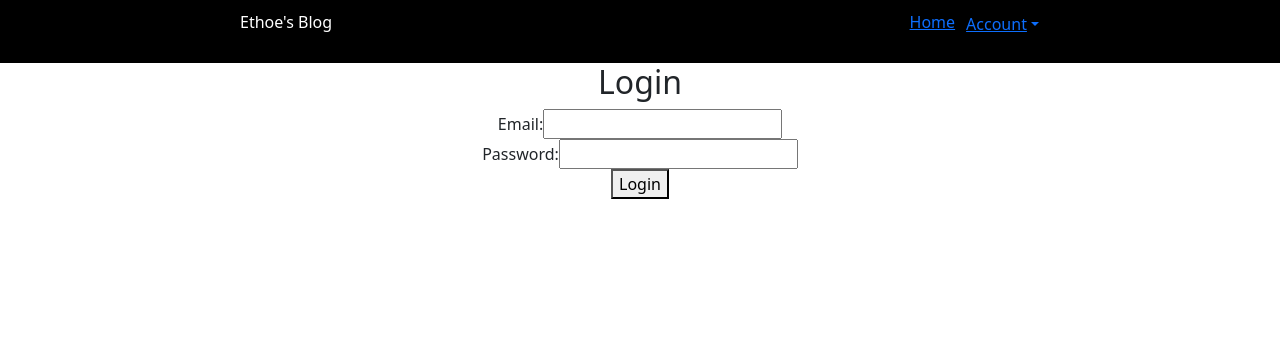
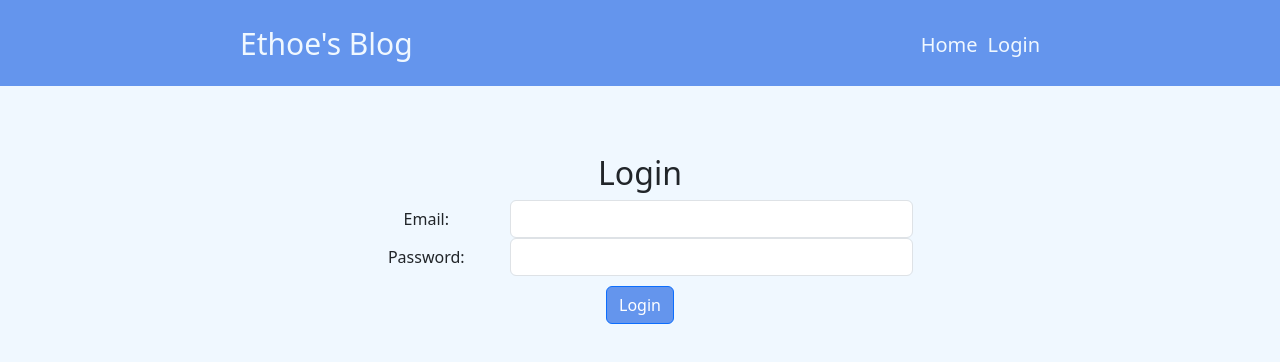
Before and after one commit to Ethoe/litesite, a React (Create React App) app in the folder web/app/: page /login in a window 1280 px wide. Shown: the top 362 px of the page. Built offline with nearby package versions, Linux system fonts and the light colour scheme.

Commit message:
Change some base colors

```diff
--- a/web/app/src/App.css
+++ b/web/app/src/App.css
@@ -1,4 +1,12 @@
+main {
+  flex: 1;
+}
+
 .App {
+  display: flex;
+  flex-direction: column;
+  min-height: 100vh;
+  background-color: aliceblue;
   text-align: center;
 }
 
@@ -14,18 +22,18 @@
 }
 
 .App-header {
-  background-color: #282c34;
+  background-color: #434a57;
   min-height: 100vh;
   display: flex;
   flex-direction: column;
   align-items: center;
   justify-content: center;
   font-size: calc(10px + 2vmin);
-  color: white;
+  color: aliceblue;
 }
 
 .App-link {
-  color: #61dafb;
+  color: cornflowerblue;
 }
 
 @keyframes App-logo-spin {
--- a/web/app/src/components/common/Login.js
+++ b/web/app/src/components/common/Login.js
@@ -1,5 +1,6 @@
 import React, { useState, useEffect } from 'react';
-import apiClient from "./../../services/apiClient"
+import apiClient from './../../services/apiClient';
+import { Container, Row, Col, Form, Button, Alert } from 'react-bootstrap';
 
 function Login() {
     const [email, setEmail] = useState('');
@@ -28,7 +29,8 @@ function Login() {
         event.preventDefault();
 
         // Send login request to the backend
-        apiClient.post('/login', { email, password })
+        apiClient
+            .post('/login', { email, password })
             .then((response) => response.json())
             .then((data) => {
                 // Handle login response
@@ -46,21 +48,31 @@ function Login() {
     };
 
     return (
-        <div>
-            <h2>Login</h2>
-            <form onSubmit={handleSubmit}>
-                <div>
-                    <label>Email:</label>
-                    <input type="email" value={email} onChange={handleEmailChange} />
-                </div>
-                <div>
-                    <label>Password:</label>
-                    <input type="password" value={password} onChange={handlePasswordChange} />
-                </div>
-                <button type="submit">Login</button>
-                {error && <p>{error}</p>}
-            </form>
-        </div>
+        <Container>
+            <Row className="justify-content-center mt-5">
+                <Col xs={12} md={6}>
+                    <h2>Login</h2>
+                    <Form onSubmit={handleSubmit}>
+                        <Form.Group as={Row}>
+                            <Form.Label column sm="3">Email:</Form.Label>
+                            <Col sm="9">
+                                <Form.Control type="email" value={email} onChange={handleEmailChange} />
+                            </Col>
+                        </Form.Group>
+                        <Form.Group as={Row}>
+                            <Form.Label column sm="3">Password:</Form.Label>
+                            <Col sm="9">
+                                <Form.Control type="password" value={password} onChange={handlePasswordChange} />
+                            </Col>
+                        </Form.Group>
+                        <Button type="submit" style={{ backgroundColor: 'cornflowerblue', marginTop: '10px' }}>
+                            Login
+                        </Button>
+                    </Form>
+                    {error && <Alert variant="danger" className="mt-3">{error}</Alert>}
+                </Col>
+            </Row>
+        </Container>
     );
 }
 
--- a/web/app/src/components/common/NavigationBar.js
+++ b/web/app/src/components/common/NavigationBar.js
@@ -1,28 +1,23 @@
-import React, { useState, createContext, useContext } from 'react';
+import React from 'react';
 import { Link, NavLink } from 'react-router-dom';
-import { Dropdown } from 'react-bootstrap';
-
-const DropdownContext = createContext();
 
 const NavigationBar = () => {
-    const [isOpen, setIsOpen] = useState(false);
-
     return (
-        <nav style={{ backgroundColor: 'black', color: 'white', padding: '10px' }}>
-            <div style={{ display: 'flex', justifyContent: 'space-between', maxWidth: '800px', margin: '0 auto' }}>
-                <Link to="/" style={{ color: 'white', textDecoration: 'none' }}>
+        <nav style={{ backgroundColor: 'cornflowerblue', color: 'aliceblue', padding: '10px', marginBottom: '20px' }}>
+            <div style={{ display: 'flex', justifyContent: 'space-between', maxWidth: '800px', margin: '0 auto', alignItems: 'center' }}>
+                <Link to="/" style={{ color: 'aliceblue', textDecoration: 'none', fontSize: '30px' }}>
                     Ethoe's Blog
                 </Link>
-                <ul style={{ display: 'flex', listStyle: 'none', gap: '10px', justifyContent: 'center' }}>
+                <ul style={{ display: 'flex', listStyle: 'none', gap: '10px', marginTop: 'revert', fontSize: '20px' }}>
                     <li>
-                        <NavLink exact to="/" activeStyle={{ fontWeight: 'bold' }}>
+                        <NavLink exact to="/" style={{ color: 'aliceblue', textDecoration: 'none' }} activeStyle={{ fontWeight: 'bold' }}>
                             Home
                         </NavLink>
                     </li>
                     <li>
-                        <DropdownContext.Provider value={{ isOpen, setIsOpen }}>
-                            <DropdownComponent />
-                        </DropdownContext.Provider>
+                        <NavLink exact to="/login" style={{ color: 'aliceblue', textDecoration: 'none' }} activeStyle={{ fontWeight: 'bold' }}>
+                            Login
+                        </NavLink>
                     </li>
                 </ul>
             </div>
@@ -30,26 +25,4 @@ const NavigationBar = () => {
     );
 };
 
-const DropdownComponent = () => {
-    const { isOpen, setIsOpen } = useContext(DropdownContext);
-
-    const toggleDropdown = () => {
-        setIsOpen(!isOpen);
-    };
-
-    return (
-        <Dropdown>
-            <Dropdown.Toggle variant="link" id="account-dropdown" onClick={toggleDropdown} style={{ padding: 0, margin: 0 }}>
-                Account
-            </Dropdown.Toggle>
-            <Dropdown.Menu show={isOpen} onClick={toggleDropdown}>
-                <Dropdown.Item as={Link} to="/login">
-                    Login
-                </Dropdown.Item>
-                {/* Add more dropdown items here as needed */}
-            </Dropdown.Menu>
-        </Dropdown>
-    );
-};
-
 export default NavigationBar;
```
